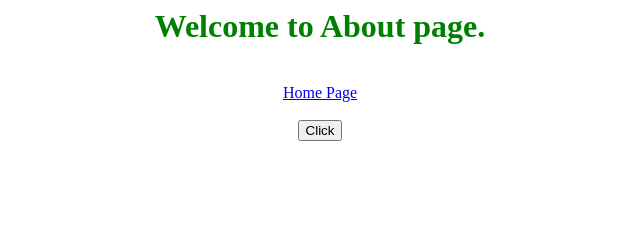
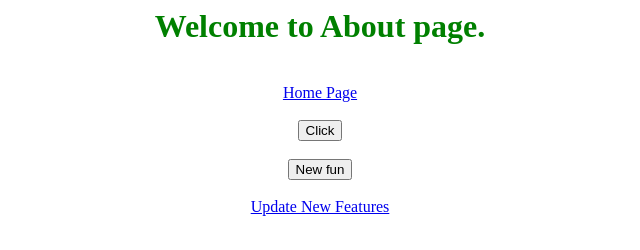
Before and after one commit to anandstack/service-workers-test, a plain HTML site: page about.html in a window 1280 px wide. Shown: the whole page, without its empty margins (320-960 px from the left). Drawn offline with Linux system fonts and the light colour scheme.

Commit message:
New feature

```diff
--- a/about.html
+++ b/about.html
@@ -4,6 +4,8 @@
   <br />
   <a href="index.html">Home Page</a> <br /><br />
   <button onclick="clickFromAbout()">Click</button> <br /><br />
+  <button onclick="newFunForAbout()">New fun</button><br /><br />
+  <a href="index.html" target='blank'>Update New Features</a>
 </div>
 <script src="js/main.js"></script>
 <script src="js/about.js"></script>
--- a/js/about.js
+++ b/js/about.js
@@ -2,3 +2,7 @@
 function clickFromAbout() {
     console.log("Click from About");
 }
+
+function newFunForAbout() {
+    console.log("hello, I am new for About page");
+}
--- a/js/functions.js
+++ b/js/functions.js
@@ -1,3 +1,8 @@
 function clickFromHome() {
   console.log("Click from Home");
 }
+
+
+function newFunForHome() {
+  console.log("hello, I am new for Home page");
+}
```
Also changed, not shown: index.html (+1 -0 lines).
